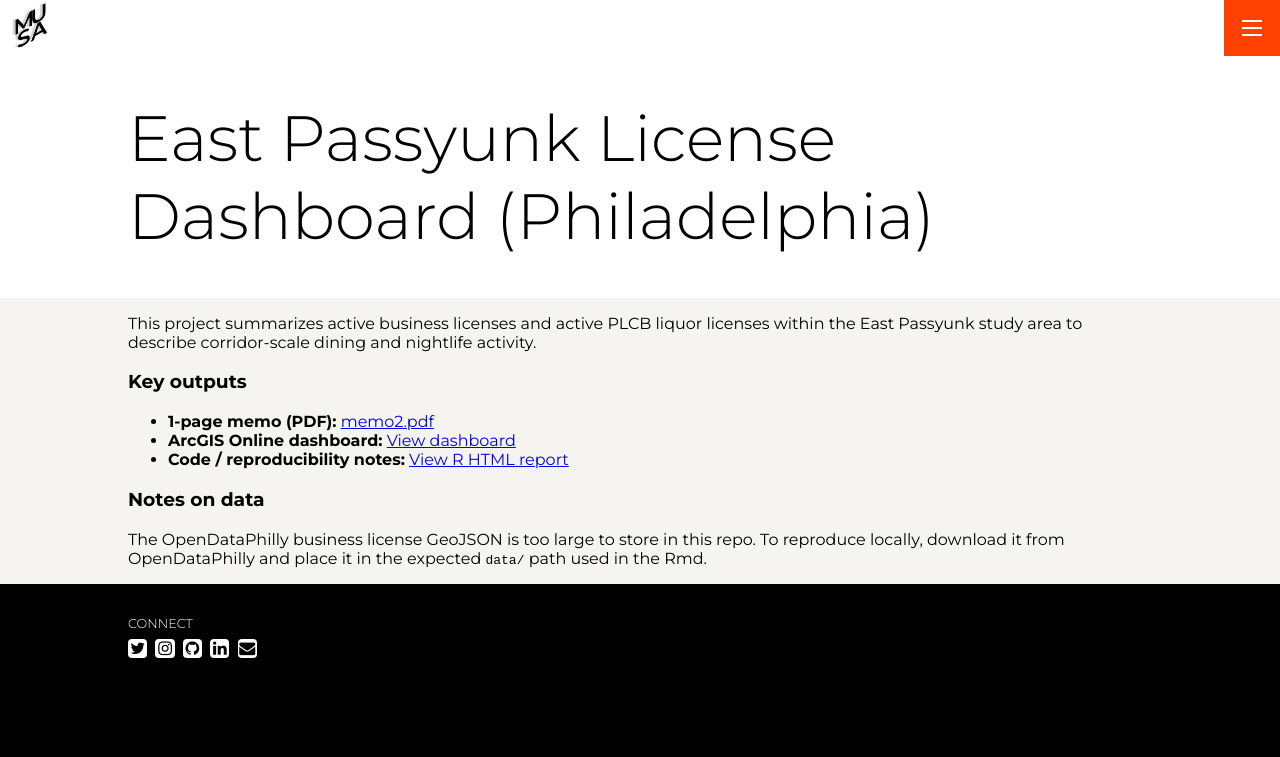
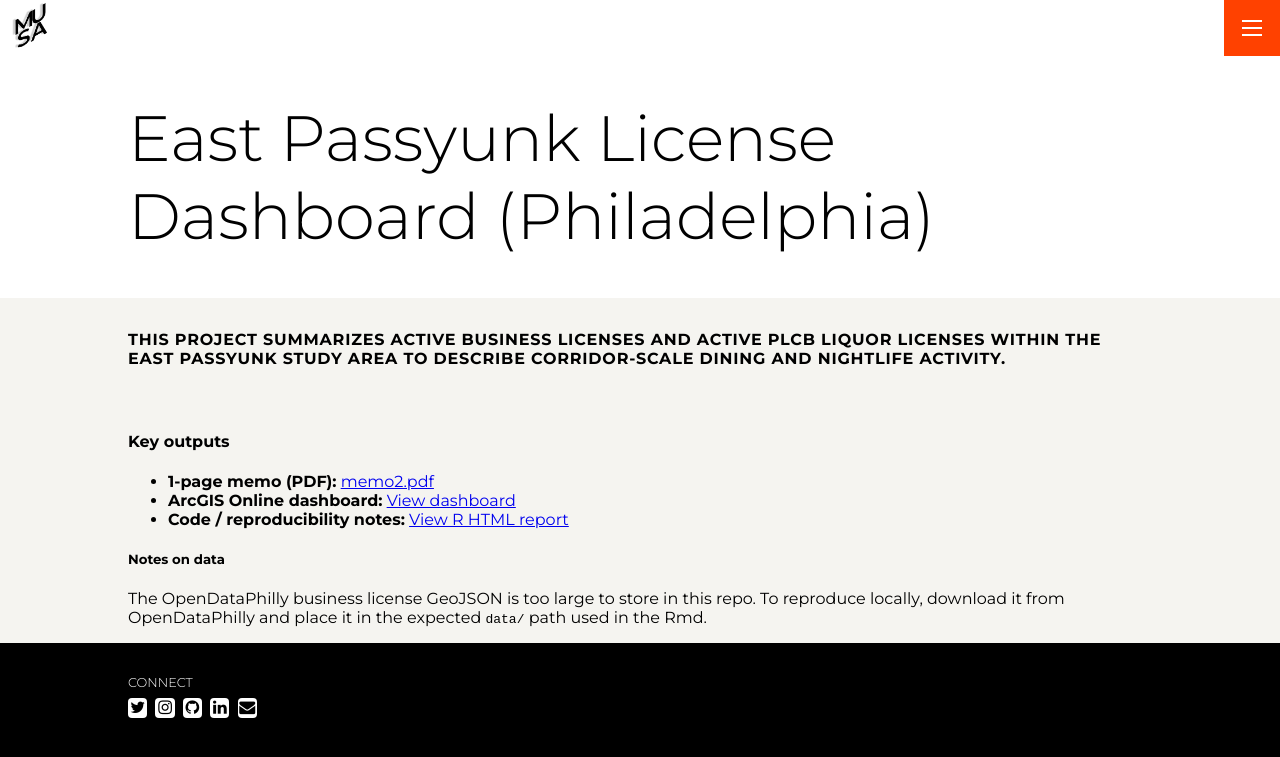
Before and after one commit to astauf03/portfolio, a Jekyll site: the page built from _projects/east-passyunk-licenses.md, in a window 1280 px wide. Shown: the top 757 px of the page. Built offline with Jekyll 4.4.1, drawn with Linux system fonts in a browser that asks for light colours.

Commit message:
Update formatting and headings in licenses.md

```diff
--- a/_projects/east-passyunk-licenses.md
+++ b/_projects/east-passyunk-licenses.md
@@ -4,13 +4,14 @@ title: 'East Passyunk License Dashboard (Philadelphia)'
 thumbnail: /assets/img/projects/east-passyunk-licenses/memo2.jpg
 ---
 
-This project summarizes active business licenses and active PLCB liquor licenses within the East Passyunk study area to describe corridor-scale dining and nightlife activity.
+## This project summarizes active business licenses and active PLCB liquor licenses within the East Passyunk study area to describe corridor-scale dining and nightlife activity.
 
-### Key outputs
+#### Key outputs
 - **1-page memo (PDF):** [memo2.pdf](/assets/img/projects/east-passyunk-licenses/memo2.pdf)
 - **ArcGIS Online dashboard:** [View dashboard](https://upenn.maps.arcgis.com/apps/dashboards/cbd683681e3941788922678e58f0f793)
 - **Code / reproducibility notes:** [View R HTML report](https://astauf03.github.io/spatial-analysis-portfolio/liquor_license_dashboard/licensingstuff.html)
 
 
-### Notes on data
+
+##### Notes on data
 The OpenDataPhilly business license GeoJSON is too large to store in this repo. To reproduce locally, download it from OpenDataPhilly and place it in the expected `data/` path used in the Rmd.
```
